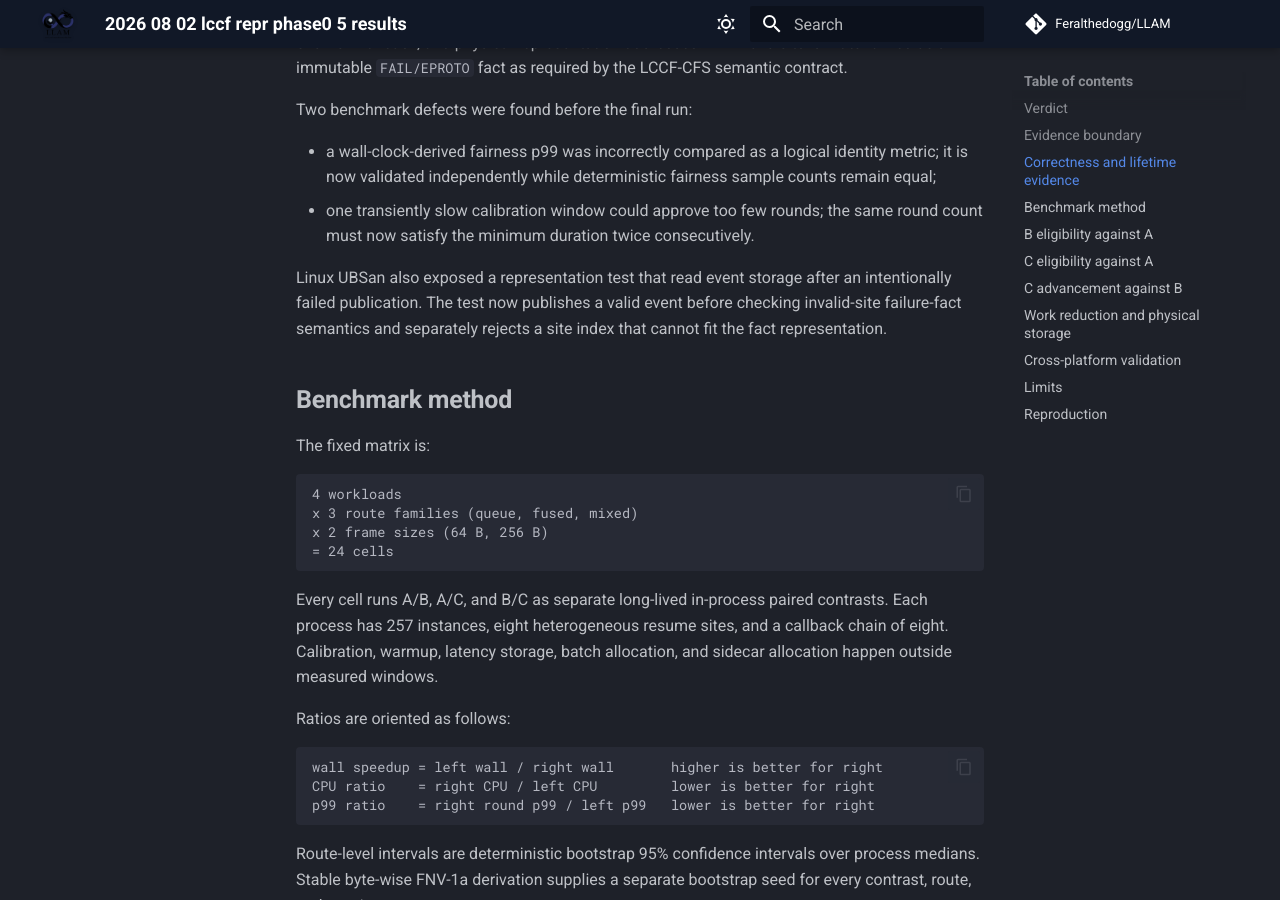
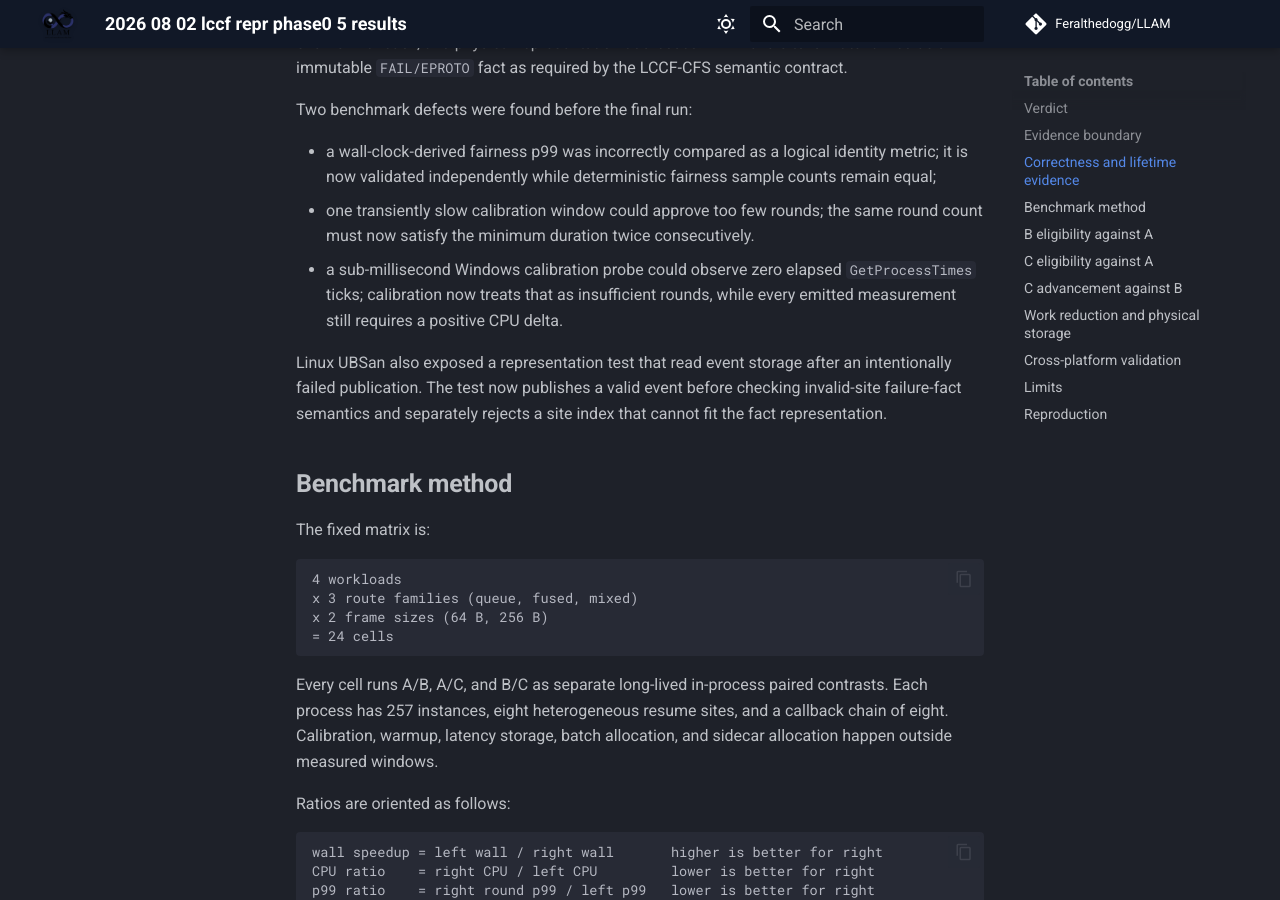
Before and after one commit to Feralthedogg/LLAM, an MkDocs documentation site: the page built from docs/research/reports/2026-08-02-lccf-repr-phase0-5-results.md, in a window 1280 px wide and 900 px high, scrolled down 2320 px. Built offline with MkDocs 1.6.1 and Material for MkDocs 9.7.7, drawn with Linux system fonts in a browser that asks for light colours; comment, search, counter and statistics services are not loaded; some of the changed text lies outside the part shown.

Commit message:
bench: tolerate coarse calibration CPU clocks

```diff
--- a/docs/research/reports/2026-08-02-lccf-repr-phase0-5-results.md
+++ b/docs/research/reports/2026-08-02-lccf-repr-phase0-5-results.md
@@ -97,6 +97,9 @@ Two benchmark defects were found before the final run:
   fairness sample counts remain equal;
 - one transiently slow calibration window could approve too few rounds; the
   same round count must now satisfy the minimum duration twice consecutively.
+- a sub-millisecond Windows calibration probe could observe zero elapsed
+  `GetProcessTimes` ticks; calibration now treats that as insufficient rounds,
+  while every emitted measurement still requires a positive CPU delta.
 
 Linux UBSan also exposed a representation test that read event storage after
 an intentionally failed publication. The test now publishes a valid event
```
Also changed, not shown: other parts of docs/research/reports/2026-08-02-lccf-repr-phase0-5-results.md (+1 -1 lines), 1 other file.
